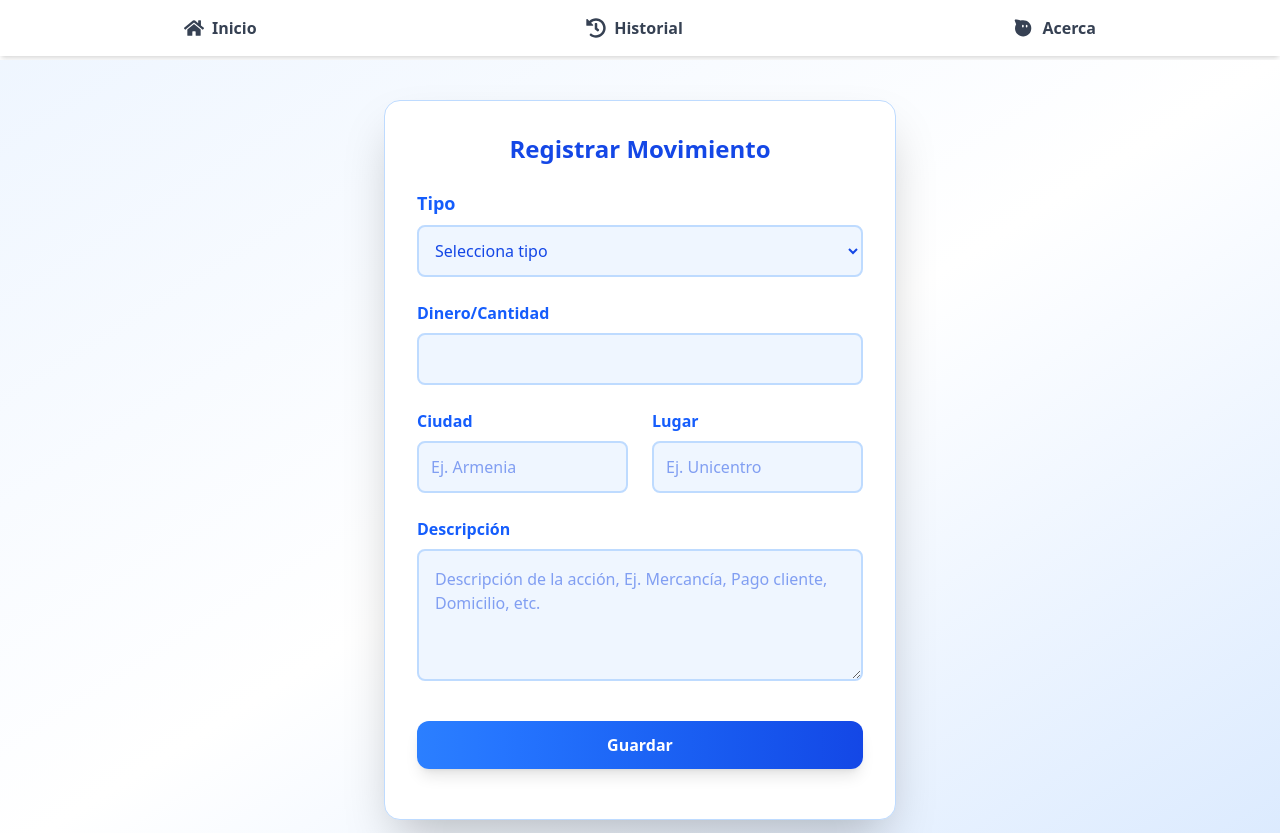
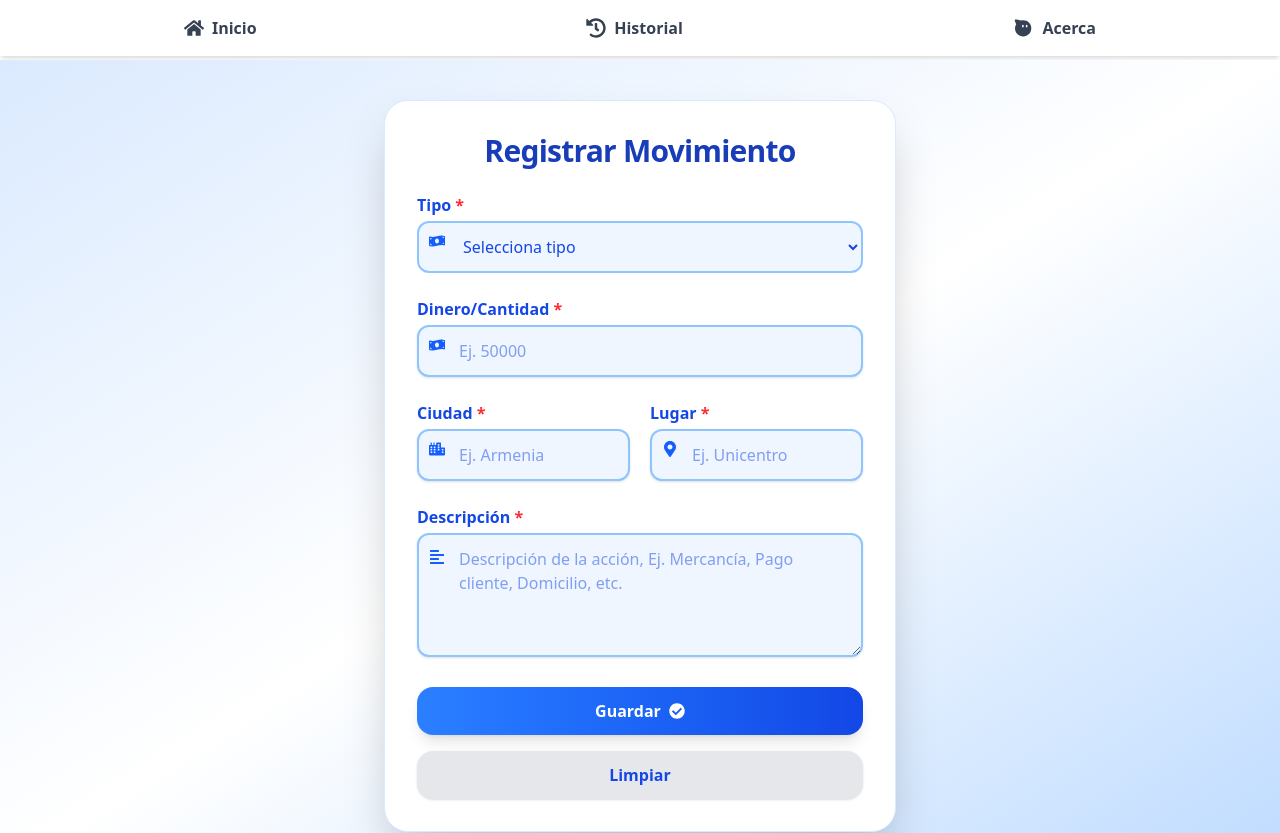
Before and after one commit to Pininita/ISJ, a React (Vite) app: page / in a window 1280 px wide. Shown: the top 833 px of the page. Built offline with nearby package versions, Linux system fonts and the light colour scheme.

Commit message:
fixing merge error

```diff
--- a/src/modules/home/HomeForm.jsx
+++ b/src/modules/home/HomeForm.jsx
@@ -26,99 +26,209 @@ const HomeForm = () => {
   const [showSuccess, setShowSuccess] = useState(false);
 
   return (
-        <div className="flex justify-center min-h-screen bg-gradient-to-br from-blue-50 via-white to-blue-100 py-10">
+    <div className="flex justify-center items-center min-h-screen bg-gradient-to-br from-blue-100 via-white to-blue-200 py-10 px-4">
+      <div className="w-full max-w-lg shadow-2xl rounded-3xl bg-white p-8 border border-blue-100">
+        <h2 className="text-3xl font-bold text-blue-800 mb-6 text-center tracking-tight">
+          Registrar Movimiento
+        </h2>
+
+        {showSuccess && (
+          <div
+            className="flex items-center bg-green-100 border border-green-400 text-green-700 px-4 py-2 rounded mb-6 text-sm"
+            role="alert"
+          >
+            <FaCheckCircle className="mr-2" />
+            <p>¡Movimiento registrado con éxito!</p>
+          </div>
+        )}
+
         <Formik
           initialValues={{
-                    tipo: '',
-                    quantity: '',
-                    description: '',
-                    city: '',
-                    place: '',
-                    date: null,
+            tipo: "",
+            quantity: "",
+            description: "",
+            city: "",
+            place: "",
           }}
-                onSubmit={(values) => {
-                    console.log({ ...values, date: startDate });
+          validationSchema={validationSchema}
+          onSubmit={(values, { resetForm }) => {
+            console.log(values);
+            setShowSuccess(true);
+            setTimeout(() => setShowSuccess(false), 4000);
+            resetForm();
           }}
         >
-                {({ setFieldValue }) => (
-                    <Form className="max-w-lg w-full bg-white shadow-2xl rounded-2xl p-8 border border-blue-200">
-                        <h2 className="text-2xl font-bold text-blue-700 mb-6 text-center">Registrar Movimiento</h2>
-                        <div className="flex flex-col gap-6">
-                            {/* Type */}
-                            <div>
-                                <label htmlFor="type" className="block text-lg font-semibold text-blue-600 mb-2">Tipo</label>
+          {({ isSubmitting, resetForm }) => (
+            <Form>
+              {/* Tipo */}
+              <div className="mb-6">
+                <label
+                  htmlFor="tipo"
+                  className="block text-base font-semibold text-blue-700 mb-1"
+                >
+                  Tipo <span className="text-red-500">*</span>
+                </label>
+                <div className="relative">
+                  <FaMoneyBillWave className="absolute left-3 top-3 text-blue-600 text-base" />
                   <Field
                     as="select"
-                                    id="type"
-                                    name="type"
-                                    className="p-3 w-full text-base text-blue-700 bg-blue-50 border-2 rounded-lg border-blue-200 focus:outline-none focus:ring-2 focus:ring-blue-400 transition"
+                    id="tipo"
+                    name="tipo"
+                    aria-required="true"
+                    aria-describedby="tipoError"
+                    className="pl-10 pr-3 py-3 w-full text-base text-blue-700 bg-blue-50 border-2 rounded-xl border-blue-300 focus:outline-none focus:ring-2 focus:ring-blue-500 transition"
                   >
                     <option value="">Selecciona tipo</option>
                     <option value="ingreso">Ingreso</option>
                     <option value="egreso">Egreso</option>
                   </Field>
                 </div>
-                            {/* Cash */}
-                            <div className="flex gap-6">
-                                <div className="flex-1">
-                                    <label htmlFor="quantity"
-                                           className="block text-base font-semibold text-blue-600 mb-2">
-                                        Dinero/Cantidad
+                <ErrorMessage
+                  name="tipo"
+                  component="div"
+                  id="tipoError"
+                  className="text-red-600 text-xs mt-1"
+                />
+              </div>
+
+              {/* Dinero/Cantidad */}
+              <div className="mb-6">
+                <label
+                  htmlFor="quantity"
+                  className="block text-base font-semibold text-blue-700 mb-1"
+                >
+                  Dinero/Cantidad <span className="text-red-500">*</span>
                 </label>
+                <div className="relative">
+                  <FaMoneyBillWave className="absolute left-3 top-3 text-blue-600 text-base" />
                   <Field
                     type="number"
                     id="quantity"
                     name="quantity"
-                                        className="w-full rounded-lg border-2 border-blue-200 p-3 text-base bg-blue-50 text-blue-700 focus:border-blue-400 focus:ring-2 focus:ring-blue-300 transition"
+                    aria-required="true"
+                    aria-describedby="quantityError"
+                    placeholder="Ej. 50000"
+                    className="pl-10 pr-3 py-3 w-full rounded-xl border-2 border-blue-300 text-base bg-blue-50 text-blue-700 focus:border-blue-500 focus:ring-2 focus:ring-blue-400 transition shadow-sm"
+                  />
+                </div>
+                <ErrorMessage
+                  name="quantity"
+                  component="div"
+                  id="quantityError"
+                  className="text-red-600 text-xs mt-1"
+                />
+              </div>
+
+              {/* Ciudad y Lugar */}
+              <div className="flex flex-col md:flex-row gap-5 mb-6">
+                <div className="flex-1">
+                  <label
+                    htmlFor="city"
+                    className="block text-base font-semibold text-blue-700 mb-1"
+                  >
+                    Ciudad <span className="text-red-500">*</span>
+                  </label>
+                  <div className="relative">
+                    <FaCity className="absolute left-3 top-3 text-blue-600 text-base" />
+                    <Field
+                      type="text"
+                      id="city"
+                      name="city"
+                      aria-required="true"
+                      aria-describedby="cityError"
+                      placeholder="Ej. Armenia"
+                      className="pl-10 pr-3 py-3 w-full rounded-xl border-2 border-blue-300 text-base bg-blue-50 text-blue-700 focus:border-blue-500 focus:ring-2 focus:ring-blue-400 transition shadow-sm"
+                    />
+                  </div>
+                  <ErrorMessage
+                    name="city"
+                    component="div"
+                    id="cityError"
+                    className="text-red-600 text-xs mt-1"
+                  />
+                </div>
+                <div className="flex-1">
+                  <label
+                    htmlFor="place"
+                    className="block text-base font-semibold text-blue-700 mb-1"
+                  >
+                    Lugar <span className="text-red-500">*</span>
+                  </label>
+                  <div className="relative">
+                    <FaMapMarkerAlt className="absolute left-3 top-3 text-blue-600 text-base" />
+                    <Field
+                      type="text"
+                      id="place"
+                      name="place"
+                      aria-required="true"
+                      aria-describedby="placeError"
+                      placeholder="Ej. Unicentro"
+                      className="pl-10 pr-3 py-3 w-full rounded-xl border-2 border-blue-300 text-base bg-blue-50 text-blue-700 focus:border-blue-500 focus:ring-2 focus:ring-blue-400 transition shadow-sm"
+                    />
+                  </div>
+                  <ErrorMessage
+                    name="place"
+                    component="div"
+                    id="placeError"
+                    className="text-red-600 text-xs mt-1"
                   />
                 </div>
               </div>
-                            {/* City and place */}
-                            <div className="flex gap-6">
-                                <div className="flex-1">
-                                    <label className="block text-base font-semibold text-blue-600 mb-2">Ciudad</label>
+
+              {/* Descripción */}
+              <div className="mb-6">
+                <label
+                  htmlFor="description"
+                  className="block text-base font-semibold text-blue-700 mb-1"
+                >
+                  Descripción <span className="text-red-500">*</span>
+                </label>
+                <div className="relative">
+                  <FaAlignLeft className="absolute left-3 top-4 text-blue-600 text-base" />
                   <Field
-                                        type="text"
-                                        name="city"
-                                        placeholder="Ej. Armenia"
-                                        className="w-full rounded-lg border-2 border-blue-200 p-3 text-base bg-blue-50 text-blue-700 focus:border-blue-400 focus:ring-2 focus:ring-blue-300 transition"
+                    as="textarea"
+                    id="description"
+                    name="description"
+                    rows="4"
+                    aria-required="true"
+                    aria-describedby="descriptionError"
+                    placeholder="Descripción de la acción, Ej. Mercancía, Pago cliente, Domicilio, etc."
+                    className="pl-10 pr-3 py-3 w-full text-base text-blue-700 bg-blue-50 rounded-xl border-2 border-blue-300 focus:ring-2 focus:ring-blue-400 focus:border-blue-500 transition shadow-sm"
                   />
                 </div>
-                                <div className="flex-1">
-                                    <label className="block text-base font-semibold text-blue-600 mb-2">Lugar</label>
-                                    <Field
-                                        type="text"
-                                        name="place"
-                                        placeholder="Ej. Unicentro"
-                                        className="w-full rounded-lg border-2 border-blue-200 p-3 text-base bg-blue-50 text-blue-700 focus:border-blue-400 focus:ring-2 focus:ring-blue-300 transition"
+                <ErrorMessage
+                  name="description"
+                  component="div"
+                  id="descriptionError"
+                  className="text-red-600 text-xs mt-1"
                 />
               </div>
-                            </div>
-                            {/* Description */}
-                            <div>
-                                <label htmlFor="message"
-                                       className="block text-base font-semibold text-blue-600 mb-2">
-                                    Descripción
-                                </label>
-                                <textarea
-                                    id="message"
-                                    rows="4"
-                                    className="block w-full p-4 text-base text-blue-700 bg-blue-50 rounded-lg border-2 border-blue-200 focus:ring-2 focus:ring-blue-300 focus:border-blue-400 transition"
-                                    placeholder="Descripción de la acción, Ej. Mercancía, Pago cliente, Domicilio, etc."
-                                ></textarea>
-                            </div>
+
+              {/* Botones */}
+              <div className="flex flex-col gap-4">
                 <button
                   type="submit"
-                                className="mt-4 bg-gradient-to-r from-blue-500 to-blue-700 hover:from-blue-600 hover:to-blue-800 text-white font-bold py-3 px-6 rounded-xl shadow-lg transition transform hover:scale-105"
+                  disabled={isSubmitting}
+                  className="w-full bg-gradient-to-r from-blue-500 to-blue-700 hover:from-blue-600 hover:to-blue-800 text-white font-bold py-3 rounded-2xl shadow-lg transition transform hover:scale-105 disabled:opacity-50 disabled:cursor-not-allowed flex items-center justify-center gap-2 text-base"
                 >
                   Guardar
+                  <FaCheckCircle />
+                </button>
+
+                <button
+                  type="button"
+                  onClick={() => resetForm()}
+                  className="w-full bg-gray-200 text-blue-700 font-semibold py-3 rounded-2xl shadow hover:bg-gray-300 transition text-base"
+                >
+                  Limpiar
                 </button>
               </div>
             </Form>
           )}
         </Formik>
       </div>
+    </div>
   );
-}
+};
 
 export default HomeForm;
```
Lines whose indentation alone changed are shown as unchanged.
